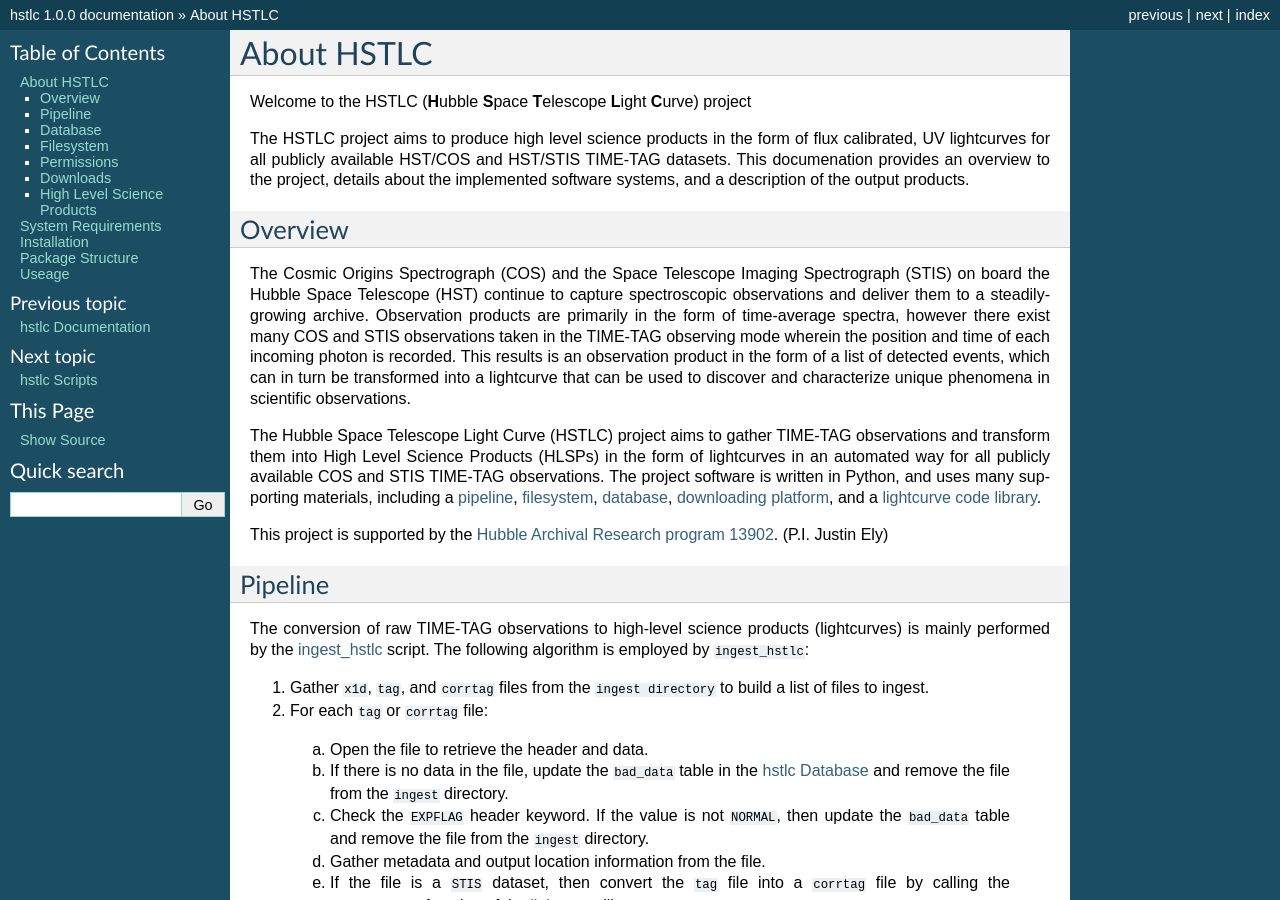
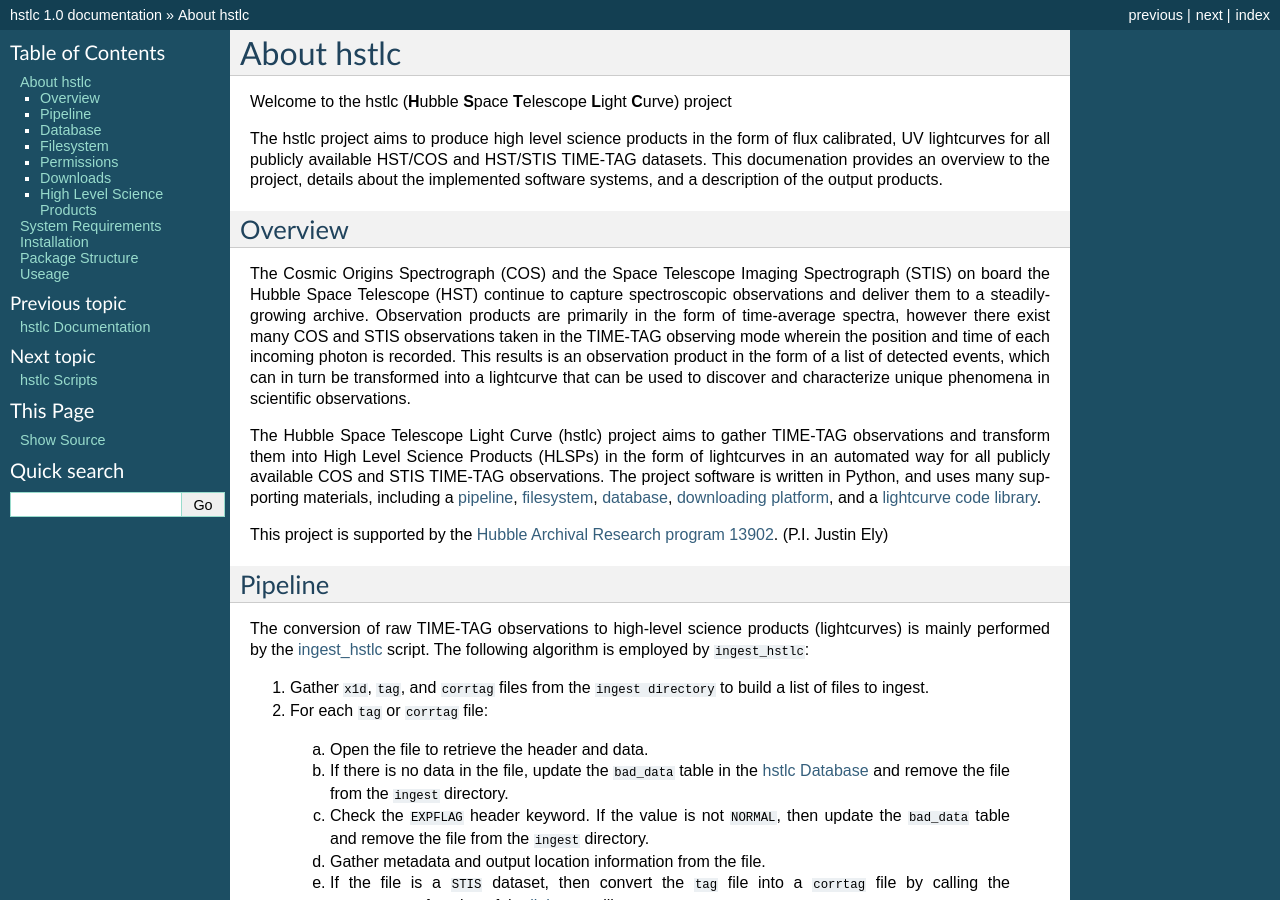
Before and after one commit to justincely/lightcurve_pipeline, a Sphinx documentation site: the page built from docs/source/readme.rst, in a window 1280 px wide and 900 px high. Built offline with Sphinx 7.4.7, drawn with Linux system fonts in a browser that asks for light colours; some of the changed text lies outside the part shown.

Commit message:
Changed version number.

```diff
--- a/docs/source/conf.py
+++ b/docs/source/conf.py
@@ -58,7 +58,7 @@
 # The short X.Y version.
 version = u'1.0'
 # The full version, including alpha/beta/rc tags.
-release = u'1.0.0'
+release = u'1.0'
 
 # The language for content autogenerated by Sphinx. Refer to documentation
 # for a list of supported languages.
--- a/docs/source/readme.rst
+++ b/docs/source/readme.rst
@@ -1,9 +1,9 @@
-About HSTLC
+About hstlc
 ===========
 
-Welcome to the HSTLC (**H**\ubble **S**\pace **T**\elescope **L**\ight **C**\urve) project
+Welcome to the hstlc (**H**\ubble **S**\pace **T**\elescope **L**\ight **C**\urve) project
 
-The HSTLC project aims to produce high level science products in the form of flux calibrated, UV lightcurves for all publicly available HST/COS and HST/STIS TIME-TAG datasets. This documenation provides an overview to the project, details about the implemented software systems, and a description of the output products.
+The hstlc project aims to produce high level science products in the form of flux calibrated, UV lightcurves for all publicly available HST/COS and HST/STIS TIME-TAG datasets. This documenation provides an overview to the project, details about the implemented software systems, and a description of the output products.
 
 
 Overview
@@ -11,7 +11,7 @@
 
 The Cosmic Origins Spectrograph (COS) and the Space Telescope Imaging Spectrograph (STIS) on board the Hubble Space Telescope (HST) continue to capture spectroscopic observations and deliver them to a steadily-growing archive. Observation products are primarily in the form of time-average spectra, however there exist many COS and STIS observations taken in the TIME-TAG observing mode wherein the position and time of each incoming photon is recorded. This results is an observation product in the form of a list of detected events, which can in turn be transformed into a lightcurve that can be used to discover and characterize unique phenomena in scientific observations.
 
-The Hubble Space Telescope Light Curve (HSTLC) project aims to gather TIME-TAG observations and transform them into High Level Science Products (HLSPs) in the form of lightcurves in an automated way for all publicly available COS and STIS TIME-TAG observations. The project software is written in Python, and uses many supporting materials, including a `pipeline <file:///user/bourque/repositories/lightcurve_pipeline/docs/build/html/readme.html#pipeline>`_, `filesystem <file:///user/bourque/repositories/lightcurve_pipeline/docs/build/html/readme.html#filesystem>`_, `database <file:///user/bourque/repositories/lightcurve_pipeline/docs/build/html/readme.html#database>`_, `downloading platform <file:///user/bourque/repositories/lightcurve_pipeline/docs/build/html/readme.html#downloads>`_, and a `lightcurve code library <https://github.com/justincely/lightcurve_pipeline>`_.
+The Hubble Space Telescope Light Curve (hstlc) project aims to gather TIME-TAG observations and transform them into High Level Science Products (HLSPs) in the form of lightcurves in an automated way for all publicly available COS and STIS TIME-TAG observations. The project software is written in Python, and uses many supporting materials, including a `pipeline <file:///user/bourque/repositories/lightcurve_pipeline/docs/build/html/readme.html#pipeline>`_, `filesystem <file:///user/bourque/repositories/lightcurve_pipeline/docs/build/html/readme.html#filesystem>`_, `database <file:///user/bourque/repositories/lightcurve_pipeline/docs/build/html/readme.html#database>`_, `downloading platform <file:///user/bourque/repositories/lightcurve_pipeline/docs/build/html/readme.html#downloads>`_, and a `lightcurve code library <https://github.com/justincely/lightcurve_pipeline>`_.
 
 This project is supported by the `Hubble Archival Research program 13902 <http://www.stsci.edu/cgi-bin/get-proposal-info?id=13902&submit=Go&observatory=HST>`_. (P.I. Justin Ely)
 
```
